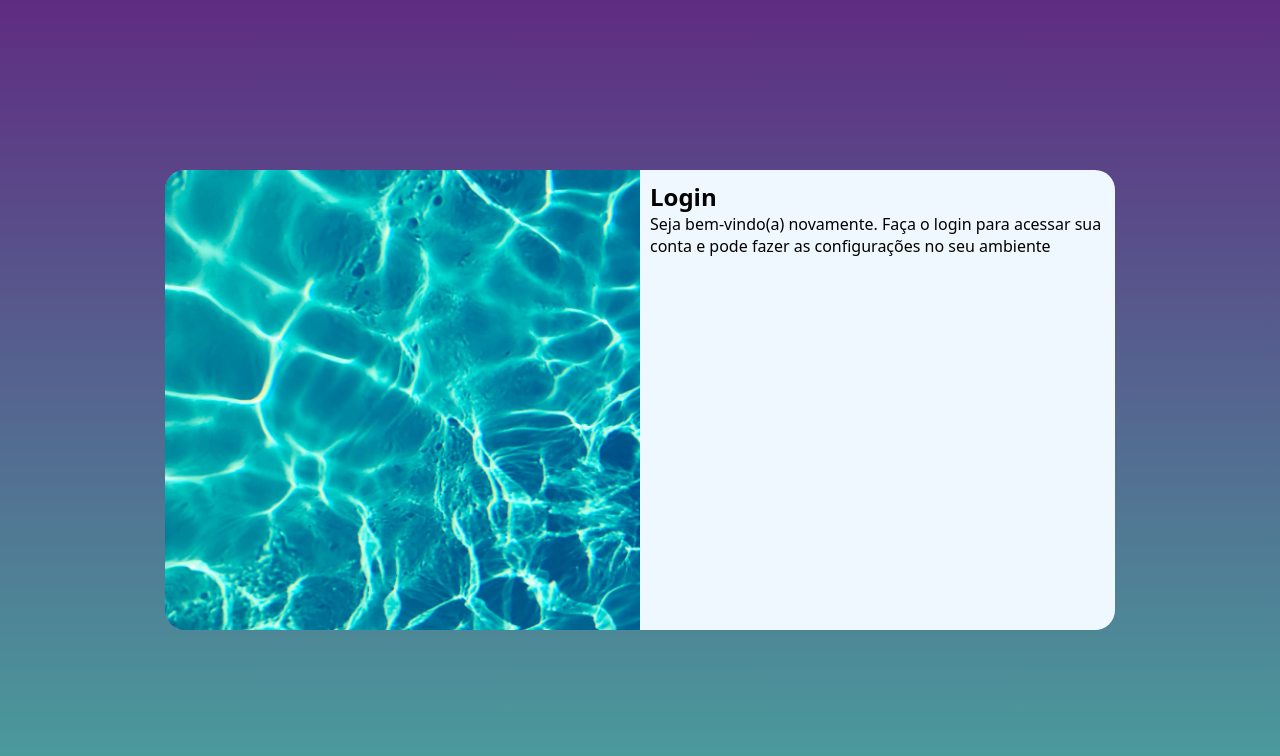
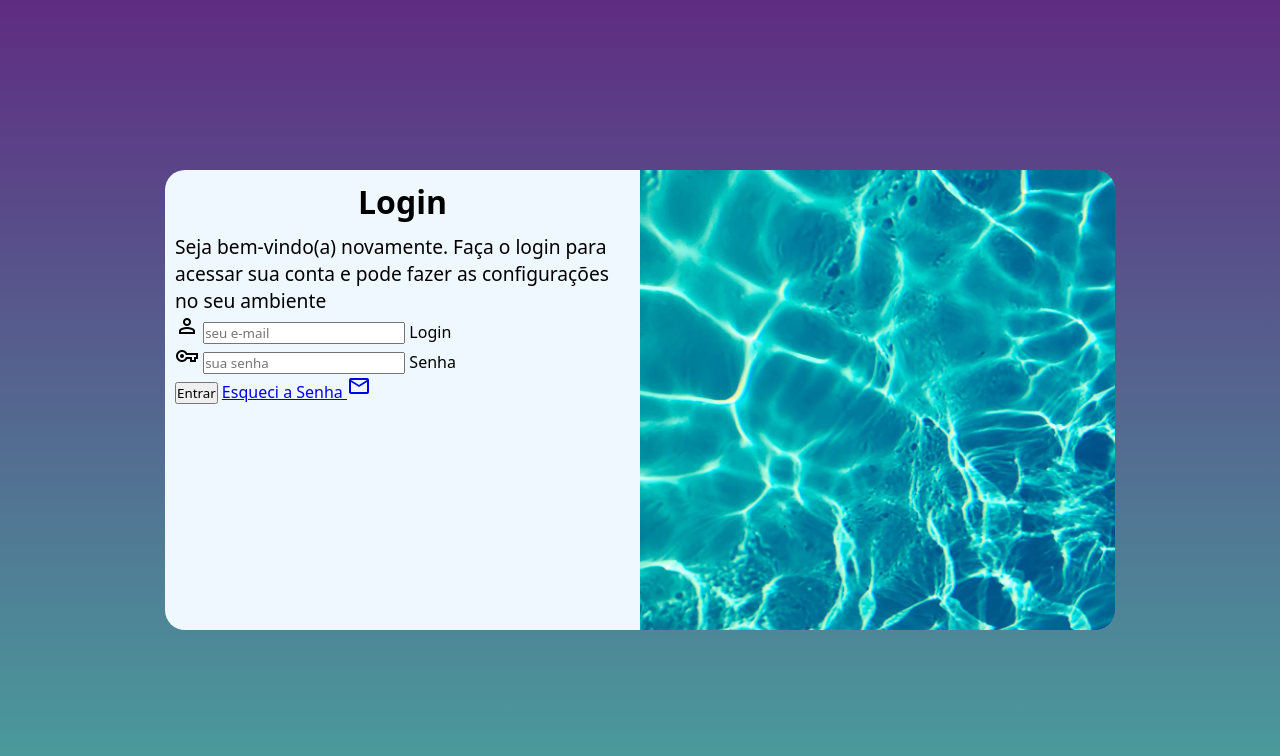
Before and after one commit to dernival-alves/Projeto-login, a plain HTML site: page index.html in a window 1280 px wide. Drawn offline with nearby package versions, Linux system fonts and the light colour scheme.

Commit message:
adicionei formulario

```diff
--- a/estilos/media-query.css
+++ b/estilos/media-query.css
@@ -44,11 +44,19 @@ Grandes telas: acima de 1200px
     section#login > div#imagem{
         width: 50%;
         height: 100%;
-        float: left;
+        float: right;
     }
 
     section#login > div#formulario{
-        float: right;
+        float: left;
         width: 50%;
     }
+
+    div#formulario > h1{
+       font-size: 2em;
+    }
+
+    div#formulario > p{
+        font-size: 1.2em;
+    }
 }
--- a/estilos/style.css
+++ b/estilos/style.css
@@ -52,3 +52,12 @@ section#login > div#formulario{
     display: block;
     padding: 10px;
 }
+
+div#formulario > h1{
+    text-align: center;
+    margin-bottom: 10px;
+}
+
+div#formulario > p{
+    font-size: 0.8em;
+}
--- a/index.html
+++ b/index.html
@@ -3,6 +3,7 @@
 <head>
     <meta charset="UTF-8">
     <meta name="viewport" content="width=device-width, initial-scale=1.0">
+    <link rel="stylesheet" href="https://fonts.googleapis.com/css2?family=Material+Symbols+Outlined">
     <link rel="stylesheet" href="estilos/style.css">
     <link rel="stylesheet" href="estilos/media-query.css">
     <title>Login</title>
@@ -18,7 +19,19 @@
                 <p>Seja bem-vindo(a) novamente.
                 Faça o login para acessar sua conta e pode fazer as configurações no seu ambiente</p>
                 <form action="login.php" method="post">
-
+                    <div class="campo">
+                        <i class="material-symbols-outlined">person</i>
+                        <input type="email" name="login" id="ilogin" placeholder="seu e-mail" autocomplete="email"requerid maxlength="40">
+                        <label for="ilogin">Login</label>
+                    </div>
+                    <div class="campo">
+                        <i class="material-symbols-outlined">vpn_key</i>
+                        <input type="password" name="senha" id="isenha" placeholder="sua senha" autocomplete="current-password" required minlength="8" maxlength="20">
+                        <label for="isenha">Senha</label>
+                    </div>
+                    <input type="submit" value="Entrar">
+                    <a href="esqueci.html">Esqueci a Senha <i class="material-symbols-outlined">mail</i>
+                    </a>
                 </form>
 
             </div>
```
